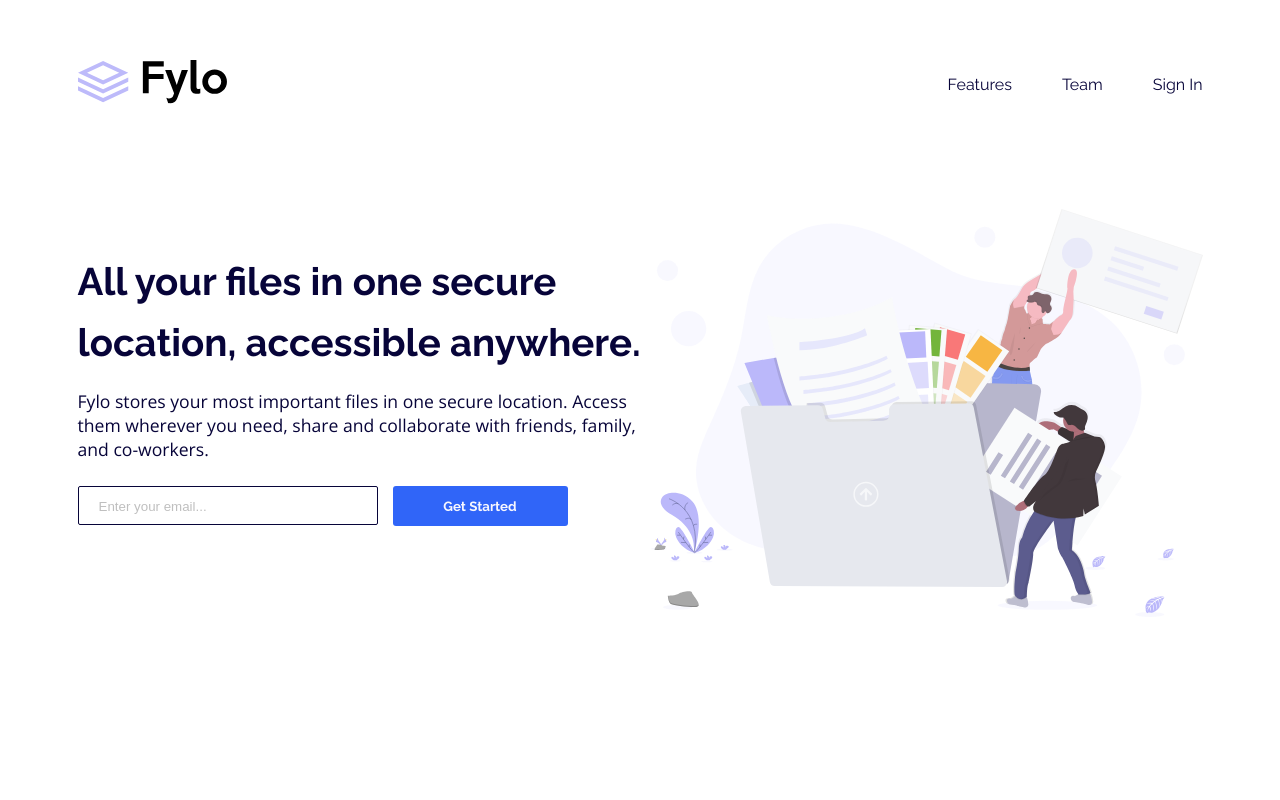
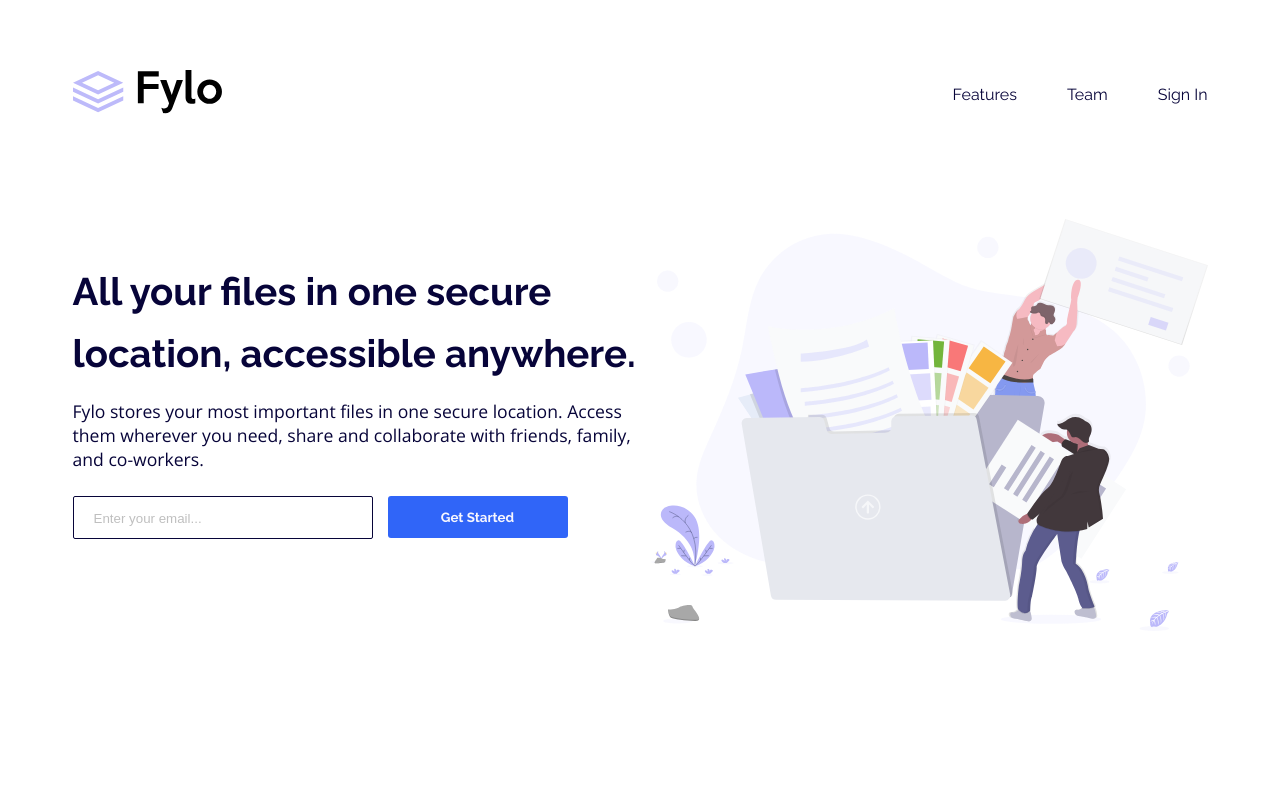
Before and after one commit to AbdulrahmanFE/Challenge_Num_15, a plain HTML site: page index.html in a window 1280 px wide. Shown: the top 800 px of the page. Drawn offline with nearby package versions, Linux system fonts and the light colour scheme.

Commit message:
Making Some Modifieds

```diff
--- a/css/style.css
+++ b/css/style.css
@@ -44,8 +44,8 @@
     font-family: var(--RalewayFamily);
   }
   .container {
-    padding-left: 25px;
-    padding-right: 25px;
+    padding-left: 20px;
+    padding-right: 20px;
     margin-left: auto;
     margin-right: auto;
   }
@@ -70,12 +70,12 @@
     /* Lager Screen + 1400px */
   @media (min-width: 1400px) {
     .container{
-      width: 1375px;
+      width: 1350px;
     }
   }
 /* Styling The Header */
   header {
-    padding: 60px 0 100px;
+    padding: 70px 0 100px;
   }
   header > .container {
     display: flex;
@@ -112,7 +112,7 @@
   }
 /* Styling The Landing */
   .landing {
-    padding-bottom: 275px;
+    padding-bottom: 250px;
   }
   .landing-img {
     width: 49%;
@@ -139,16 +139,17 @@
     font-size: 1.1rem;
     margin: 15px auto 25px;
   }
-  /* Component Submit */
+/* ----- Component Submit ----- */
   input[type="submit"] {
     border: none;
     background-color: var(--BrightBlue);
     color: var(--LightGrayishBlue);
-    padding: 12px;
+    padding: 13px;
     border-radius: 3px;
     font-weight: 700;
     cursor: pointer;
   }
+/* ----- END ----- */
   .landing-form {
     width: 500px;
     display: flex;
@@ -156,7 +157,7 @@
     gap: 15px;
   }
   .landing-form > .email {
-    padding: 12px 20px 10px;
+    padding: 14px 20px 12px;
     width: 300px;
     border: 1px solid var(--VeryDarkBlue);
     border-radius: 2px;
@@ -172,7 +173,7 @@
     opacity: 0;
   }
   .landing-form > .sub {
-    width: 175px;
+    width: 180px;
   }
 /* ---- Making The Landing Responsive ---- */
   @media (max-width: 991px) {
@@ -333,7 +334,6 @@
   }
   .quotes {
     margin-bottom: 10px;
-    width: 15px;
   }
   .testimonial-des {
     line-height: 1.5;
@@ -416,14 +416,14 @@
   .access {
     background-color: var(--DesaturatedBlue);
     padding-top: 100px;
-    padding-bottom: 75px;
+    padding-bottom: 80px;
     width: 100%;
   }
   .access > .container {
     display: flex;
     align-items: center;
     justify-content: space-between;
-    width: 80%;
+    width: 90%;
   }
   .access-title {
     color: var(--LightGrayishBlue);
```
